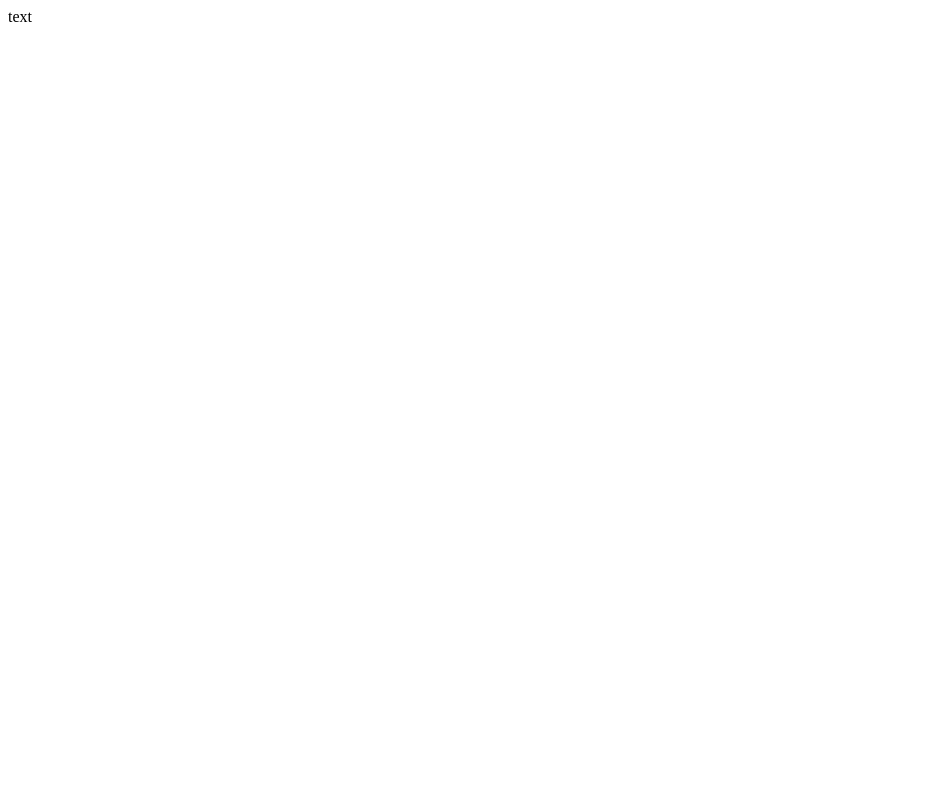
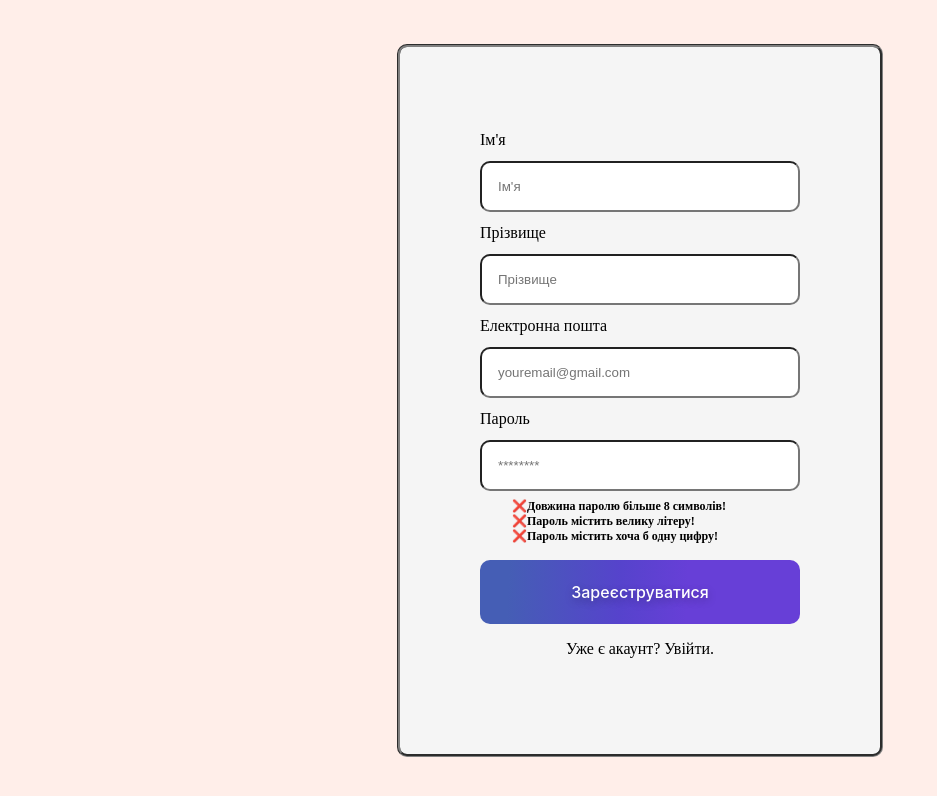
Before and after one commit to vShevtsov1/farmobile-fe, a React (Create React App) app: page /register in a window 1280 px wide. Shown: the top 796 px of the page, without its empty margins (0-937 px from the left). Built offline with nearby package versions, Linux system fonts and the light colour scheme.

Commit message:
added Login and Register sheets

```diff
--- a/package.json
+++ b/package.json
@@ -8,6 +8,7 @@
     "@testing-library/user-event": "^13.5.0",
     "react": "^18.2.0",
     "react-dom": "^18.2.0",
+    "react-router-dom": "^6.11.0",
     "react-scripts": "5.0.1",
     "web-vitals": "^2.1.4"
   },
--- a/public/index.html
+++ b/public/index.html
@@ -2,7 +2,7 @@
 <html lang="en">
   <head>
 
-    <title>React App</title>
+    <title>Farmobile</title>
   </head>
   <body>
 
--- /dev/null
+++ b/src/App.css
@@ -0,0 +1,3 @@
+body{
+    margin: 0;
+}
--- a/src/App.js
+++ b/src/App.js
@@ -1,11 +1,24 @@
+import React, {useState} from "react";
+import {Login} from "./auth-service/components/Login";
+import {Register} from "./auth-service/components/Register";
+import {BrowserRouter, Route, Routes} from "react-router-dom";
+import "./App.css"
+
+
 
 function App() {
+
+
   return (
-    <div className="App">
-    <div>
-      text
-    </div>
-    </div>
+      <div className="App">
+        <BrowserRouter>
+          <Routes>
+            <Route path="/" element={<Login/>}/>
+            <Route path="/register" element={<Register/>}/>
+          </Routes>
+        </BrowserRouter>
+
+      </div>
   );
 }
 
--- /dev/null
+++ b/src/auth-service/components/Login.js
@@ -0,0 +1,26 @@
+import React, {useState} from "react";
+import {Link} from "react-router-dom";
+import '../stylesSheets/LoginAndRegister.css'
+export const Login = () =>{
+
+    function handleSubmit() {
+
+    }
+
+    return(
+        <div className="Login">
+            <div className="auth-form-container">
+                <form className="login-form" onSubmit={handleSubmit}>
+                    <label htmlFor = "email" >Електронна пошта</label>
+                    <input type="email" required='true' placeholder="youremail@gmail.com" id = "email" name = "email"/>
+                    <label htmlFor="password">Пароль</label>
+                    <input  type="password" required='true' placeholder="********" id="password" name="password"/>
+                    <button className='auth-button' type='submit' style={{cursor: "pointer"}}  >Увійти</button>
+
+                </form>
+                <Link to={"/register"}>Немає акаунту? Зареєструватися.</Link>
+            </div>
+        </div>
+
+    )
+}
--- /dev/null
+++ b/src/auth-service/components/Register.js
@@ -0,0 +1,66 @@
+import React, {useState} from "react";
+import {Link} from "react-router-dom";
+import '../stylesSheets/LoginAndRegister.css'
+
+
+export const Register = () => {
+    const [passwordLength, setPasswordLength] = useState(false);
+    const [passwordUpper, setPasswordUpper] = useState(false);
+    const [passwordNum, setPasswordNum] = useState(false);
+
+
+    function changePassword(event) {
+        if (event.target.value.length < 8 ){
+            setPasswordLength(false)
+        }else {
+            setPasswordLength(true)
+        }
+        if (containsUppercase(event.target.value)){
+            setPasswordUpper(true)
+        }else {
+            setPasswordUpper(false)
+        }
+        if (hasNumber(event.target.value)){
+            setPasswordNum(true)
+        } else {
+           setPasswordNum(false)
+        }
+    }
+
+    function handleSubmit() {
+
+    }
+    function containsUppercase(str) {
+        return str !== str.toLowerCase();
+
+    }
+    function hasNumber(myString) {
+        return /\d/.test(myString);
+    }
+
+
+
+
+    return (
+        <div className="Register">
+            <div className="auth-form-container">
+                <form className="register-form" onSubmit={handleSubmit}>
+                    <label htmlFor="name">Ім'я</label>
+                    <input name="name" id="name" required='true' placeholder="Ім'я"/>
+                    <label htmlFor="lastName">Прізвище</label>
+                    <input name="lastName" id="name" required='true' placeholder="Прізвище"/>
+                    <label htmlFor="email">Електронна пошта</label>
+                    <input type="email" required='true' placeholder="youremail@gmail.com" id="email" name="email"/>
+                    <label htmlFor="password">Пароль</label>
+                    <input onChange={changePassword} type="password" required='true' placeholder="********" id="password" name="password"/>
+                    {passwordLength ? (<div className='active-text-animation'><p >✅<span className='active-text'>Довжина паролю більше 8 символів!</span></p></div>): (<p>❌<span className='disabled-text'>Довжина паролю більше 8 символів!</span></p>)}
+                    {passwordUpper ? (<div className='active-text-animation'><p >✅<span className='active-text'>Пароль містить велику літеру!</span></p></div>): (<p>❌<span className='disabled-text'>Пароль містить велику літеру!</span></p>)}
+                    {passwordNum ? (<div className='active-text-animation'><p >✅<span className='active-text'>Пароль містить хоча б одну цифру!</span></p></div>): (<p>❌<span className='disabled-text'>Пароль містить хоча б одну цифру!</span></p>)}
+                    {(passwordLength === true && passwordUpper === true && passwordNum === true) ? (<button className='auth-button'  style={{cursor:'pointer'}} type='submit'  >Зареєструватися</button>): (<button className='auth-button' type='submit' disabled={true}  >Зареєструватися</button>)}
+
+                </form>
+                <Link to={"/"}>Уже є акаунт? Увійти.</Link>
+            </div>
+        </div>
+    )
+}
--- /dev/null
+++ b/src/auth-service/stylesSheets/LoginAndRegister.css
@@ -0,0 +1,101 @@
+.Login, .Register{
+    text-align: center;
+    display: flex;
+    min-height: 100vh;
+    align-items: center;
+    justify-content: center;
+    animation: fadeIn 2s ease forwards;
+    background-color: #ffeee9;
+}
+.auth-form-container, .login-form, .register-form{
+    display: flex;
+    flex-direction: column;
+    background-color: whitesmoke;
+    width: 20rem;
+
+}
+label{
+    text-align: left;
+    padding: 0.25rem 0;
+}
+input{
+    margin: 0.5rem 0;
+    padding: 1rem;
+
+    border-radius: 10px;
+
+}
+.auth-button {
+    border: none;
+    background-color: lightgray;
+    padding: 20px;
+    border-radius: 10px;
+    margin-top: 1rem;
+
+
+    background-image: linear-gradient(92.88deg, #455EB5 9.16%, #5643CC 43.89%, #673FD7 64.72%);
+    box-sizing: border-box;
+    color: #FFFFFF;
+    flex-shrink: 0;
+    font-family: "Inter UI","SF Pro Display",-apple-system,BlinkMacSystemFont,"Segoe UI",Roboto,Oxygen,Ubuntu,Cantarell,"Open Sans","Helvetica Neue",sans-serif;
+    font-size: 16px;
+    font-weight: 500;
+    height: 4rem;
+    text-align: center;
+    text-shadow: rgba(0, 0, 0, 0.25) 0 3px 8px;
+    transition: all .5s;
+    user-select: none;
+    -webkit-user-select: none;
+    touch-action: manipulation;
+}
+.auth-button:not(:disabled):hover {
+    box-shadow: rgba(80, 63, 205, 0.5) 0 1px 30px;
+    transition-duration: .1s;
+}
+@media (min-width: 768px) {
+    .auth-button  {
+        padding: 0 2.6rem;
+    }
+}
+
+
+
+
+.auth-form-container{
+    padding: 5rem ;
+    border: 3px groove gray;
+    border-radius: 10px;
+
+
+}
+.auth-form-container a{
+    padding: 1rem;
+    color: black;
+    text-decoration: none;
+}
+.register-form p{
+    font-size: 75%;
+    margin: 0;
+    text-align: left;
+    padding: 0 2rem;
+
+}
+.disabled-text{
+    color: black;
+    font-weight: bold;
+}
+.active-text{
+    color: #928a8a;
+
+}
+.active-text-animation{
+    animation: fadeIn 3s ease forwards;
+}
+@keyframes fadeIn {
+    from {
+        opacity: 0;
+    }
+    to {
+        opacity: 1;
+    }
+}
```
Also changed, not shown: 1 other file (tests, documents, lock files or other folders).
